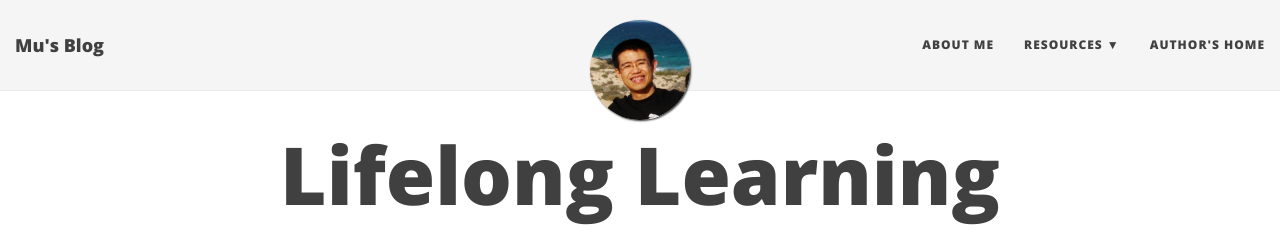
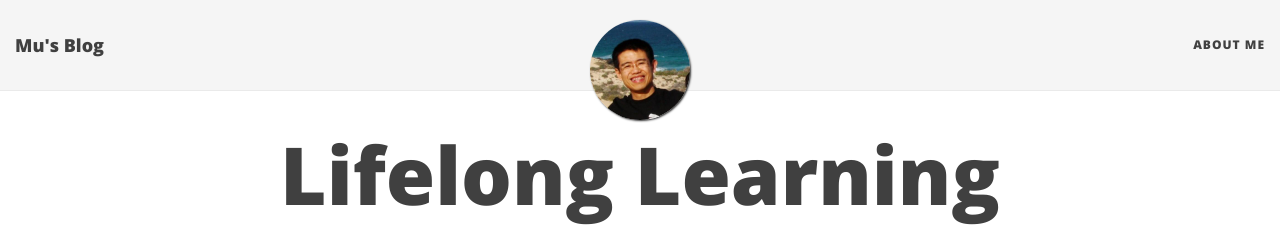
Before and after one commit to myang/myang.github.io, a Jekyll site: the page built from index.html, in a window 1280 px wide. Shown: the top 230 px of the page. Built offline with Jekyll 4.4.1, drawn with Linux system fonts in a browser that asks for light colours; nearby versions of some CDN libraries; the list of posts is cut into pages by our own code.

Commit message:
Update _config.yml
remove the default "resources" menu from the navbar.

```diff
--- a/_config.yml
+++ b/_config.yml
@@ -24,11 +24,6 @@
 # List of links in the navigation bar
 navbar-links:
   About Me: "aboutme"
-  Resources:
-    - Beautiful Jekyll: "http://deanattali.com/beautiful-jekyll/"
-    - Learn markdown: "http://www.markdowntutorial.com/"
-    - GitHub Pages: "https://pages.github.com/"
-  Author's home: "http://yangmu.eu"
 
 # Image to show in the navigation bar - image must be a square (width = height)
 # Remove this parameter if you don't want an image in the navbar
```
